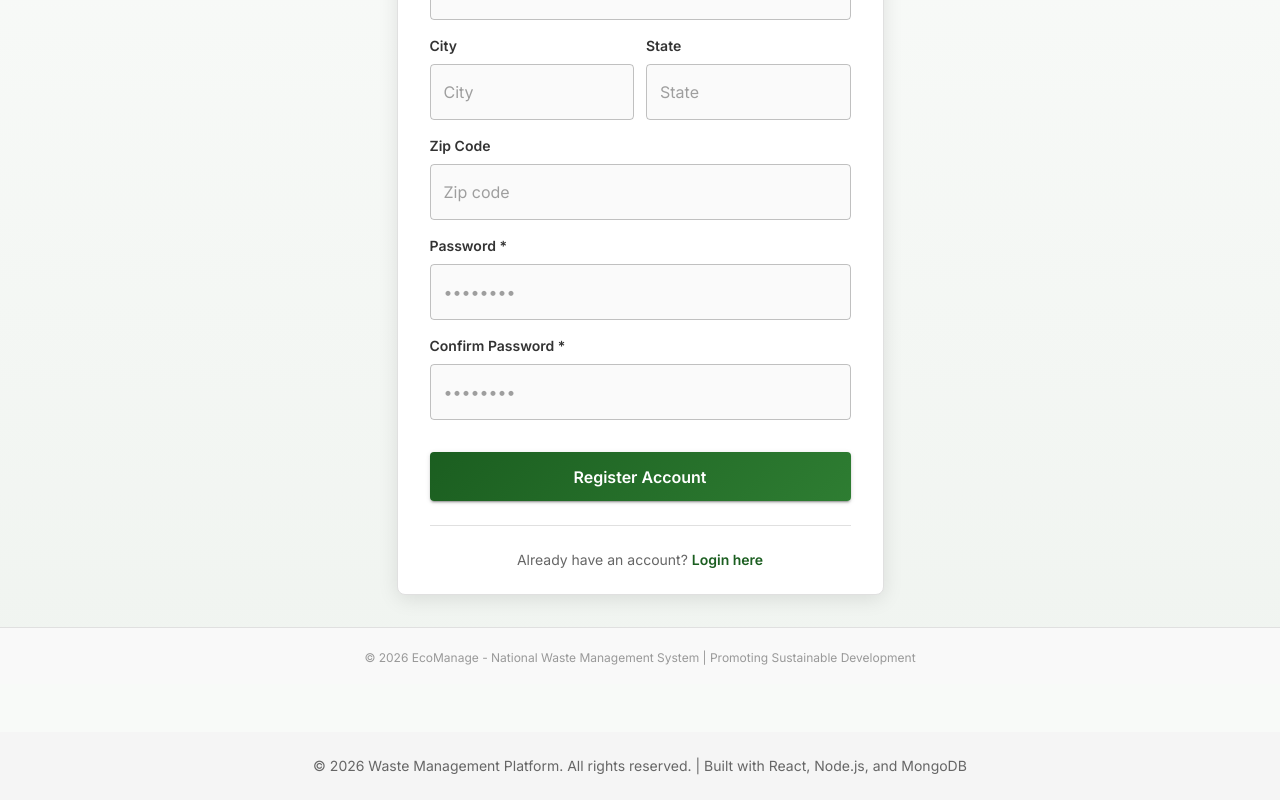
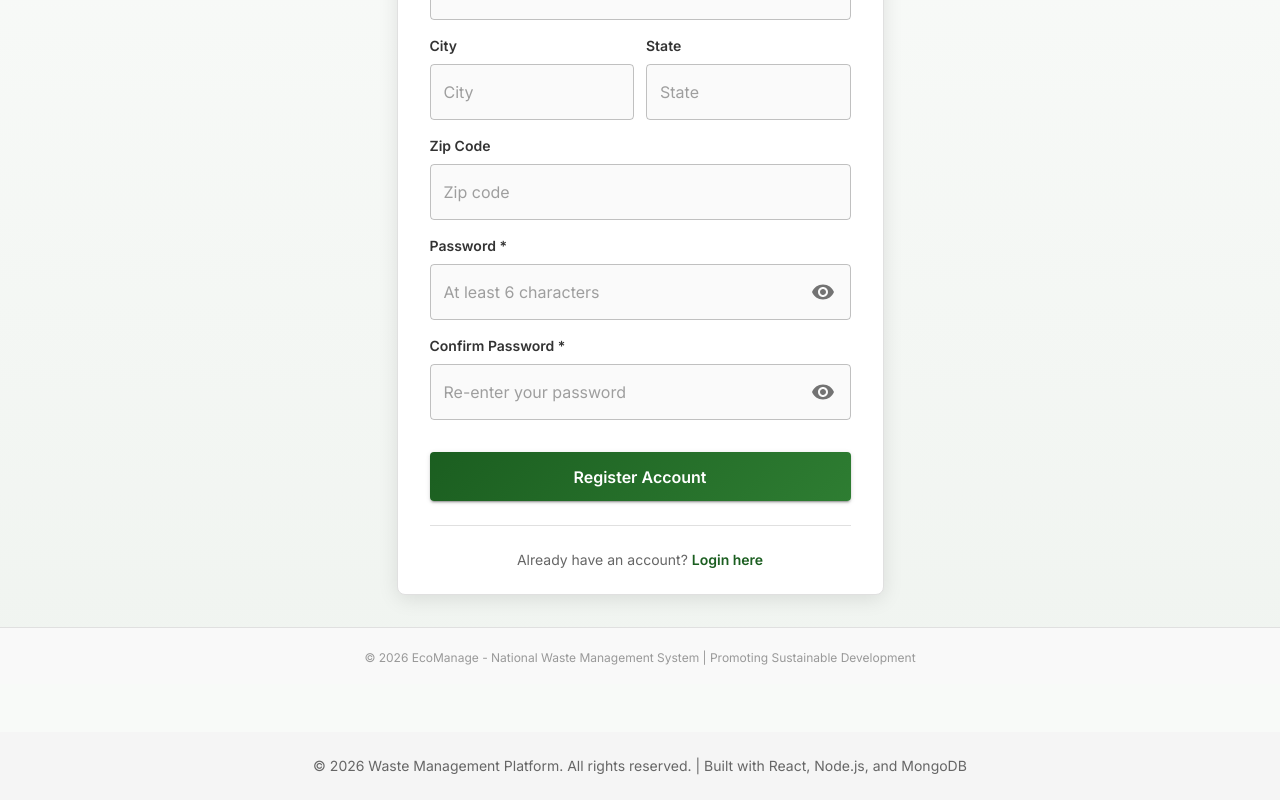
Before and after one commit to NextGen-Tech-Lab/waste-management-website, a React (Vite) app in the folder frontend/: page /register in a window 1280 px wide. Shown: the part 761-1561 px from the top of the page. Built offline with nearby package versions, Linux system fonts and the light colour scheme; no server answers.

Commit message:
fixed sign up issues
changes in profile reflect instantly now

```diff
--- a/frontend/src/pages/AdminDashboard.jsx
+++ b/frontend/src/pages/AdminDashboard.jsx
@@ -61,6 +61,24 @@ const closePathIfNeeded = (path) => {
   }
 
   return [...path, first];
+};
+
+const formatAddress = (addr) => {
+  if (!addr) return '';
+  if (typeof addr === 'string') return addr.trim();
+  if (typeof addr === 'object') {
+    const parts = [
+      addr.street,
+      addr.city,
+      addr.state,
+      addr.zipcode,
+      addr.country,
+    ]
+      .map((p) => (typeof p === 'string' ? p.trim() : ''))
+      .filter(Boolean);
+    return parts.join(', ');
+  }
+  return '';
 };
 
 const AdminDashboard = () => {
@@ -232,11 +250,7 @@ const AdminDashboard = () => {
     setProfileForm({
       name: user?.name || '',
       phone: user?.phone || '',
-      address:
-        user?.address?.street ||
-        (typeof user?.address === 'string' ? user.address : '') ||
-        [user?.address?.city, user?.address?.state, user?.address?.zipcode].filter(Boolean).join(', ') ||
-        '',
+      address: formatAddress(user?.address),
     });
     setProfileError('');
     setProfileSuccess('');
--- a/frontend/src/pages/ComplaintManagement.jsx
+++ b/frontend/src/pages/ComplaintManagement.jsx
@@ -528,6 +528,11 @@ const ComplaintManagement = () => {
         </DialogTitle>
         <Divider />
         <DialogContent sx={{ pt: 2 }}>
+          {message && (
+            <Alert severity={messageType} sx={{ mb: 2 }} onClose={() => setMessage('')}>
+              {message}
+            </Alert>
+          )}
           {!selectedComplaint && (
             <Stack spacing={2}>
               <FormControl fullWidth>
@@ -850,6 +855,11 @@ const ComplaintManagement = () => {
         </DialogTitle>
         <Divider />
         <DialogContent sx={{ pt: 2 }}>
+          {message && (
+            <Alert severity={messageType} sx={{ mb: 2 }} onClose={() => setMessage('')}>
+              {message}
+            </Alert>
+          )}
           {!selectedComplaint && (
             <Stack spacing={2}>
               <FormControl fullWidth>
--- a/frontend/src/pages/Login.jsx
+++ b/frontend/src/pages/Login.jsx
@@ -53,7 +53,7 @@ const Login = () => {
 
       navigate('/user/dashboard');
     } catch (err) {
-      setCitizenError(err.response?.data?.message || 'Invalid credentials. Please try again.');
+      setCitizenError(err.response?.data?.message || err.message || 'Invalid credentials. Please try again.');
     } finally {
       setLoading('citizen', false);
     }
@@ -80,7 +80,7 @@ const Login = () => {
       }
       navigate('/admin/dashboard');
     } catch (err) {
-      setAdminError(err.response?.data?.message || 'Invalid credentials. Please try again.');
+      setAdminError(err.response?.data?.message || err.message || 'Invalid credentials. Please try again.');
     } finally {
       setLoading('admin', false);
     }
--- a/frontend/src/pages/Register.jsx
+++ b/frontend/src/pages/Register.jsx
@@ -12,7 +12,11 @@ import {
   Grid,
   Divider,
   CircularProgress,
+  InputAdornment,
+  IconButton,
 } from '@mui/material';
+import VisibilityIcon from '@mui/icons-material/Visibility';
+import VisibilityOffIcon from '@mui/icons-material/VisibilityOff';
 import { useNavigate } from 'react-router-dom';
 import { useAuth } from '../utils/useAuth.js';
 import PersonAddIcon from '@mui/icons-material/PersonAdd';
@@ -35,6 +39,9 @@ const Register = () => {
   });
   const [error, setError] = useState('');
   const [loading, setLoading] = useState(false);
+  const [submitted, setSubmitted] = useState(false);
+  const [showPassword, setShowPassword] = useState(false);
+  const [showConfirmPassword, setShowConfirmPassword] = useState(false);
 
   const handleChange = (e) => {
     const { name, value } = e.target;
@@ -52,9 +59,26 @@ const Register = () => {
   const handleSubmit = async (e) => {
     e.preventDefault();
     setError('');
+    setSubmitted(true);
+
+    if (!formData.name.trim() || !formData.email.trim() || !formData.phone.trim() || !formData.password || !formData.confirmPassword) {
+      setError('Please fill in all required fields marked with *');
+      return;
+    }
+
+    if (formData.password.length < 6) {
+      setError('Password must be at least 6 characters long');
+      return;
+    }
 
     if (formData.password !== formData.confirmPassword) {
-      setError('Passwords do not match');
+      setError('Passwords do not match. Please ensure both password fields match exactly.');
+      return;
+    }
+
+    const cleanPhone = formData.phone.replace(/[^0-9]/g, '');
+    if (cleanPhone.length < 10) {
+      setError('Please enter a valid phone number (at least 10 digits).');
       return;
     }
 
@@ -62,16 +86,16 @@ const Register = () => {
 
     try {
       await register({
-        name: formData.name,
-        email: formData.email,
+        name: formData.name.trim(),
+        email: formData.email.trim(),
         password: formData.password,
-        phone: formData.phone,
+        phone: formData.phone.trim(),
         address: formData.address,
         role: 'user',
       });
       navigate('/user/dashboard');
     } catch (err) {
-      setError(err.response?.data?.message || 'Registration failed');
+      setError(err.response?.data?.message || err.message || 'Registration failed. Please try again.');
     } finally {
       setLoading(false);
     }
@@ -374,12 +398,32 @@ const Register = () => {
                         <TextField
                           fullWidth
                           name="password"
-                          type="password"
-                          placeholder="••••••••"
+                          type={showPassword ? 'text' : 'password'}
+                          placeholder="At least 6 characters"
                           value={formData.password}
                           onChange={handleChange}
                           required
                           disabled={loading}
+                          error={Boolean(submitted && formData.password.length < 6)}
+                          helperText={
+                            submitted && formData.password.length < 6
+                              ? 'Password must be at least 6 characters'
+                              : ''
+                          }
+                          InputProps={{
+                            endAdornment: (
+                              <InputAdornment position="end">
+                                <IconButton
+                                  onClick={() => setShowPassword(!showPassword)}
+                                  edge="end"
+                                  size="small"
+                                  aria-label="toggle password visibility"
+                                >
+                                  {showPassword ? <VisibilityOffIcon /> : <VisibilityIcon />}
+                                </IconButton>
+                              </InputAdornment>
+                            ),
+                          }}
                           sx={{
                             '& .MuiOutlinedInput-root': {
                               borderRadius: 1,
@@ -404,12 +448,49 @@ const Register = () => {
                         <TextField
                           fullWidth
                           name="confirmPassword"
-                          type="password"
-                          placeholder="••••••••"
+                          type={showConfirmPassword ? 'text' : 'password'}
+                          placeholder="Re-enter your password"
                           value={formData.confirmPassword}
                           onChange={handleChange}
                           required
                           disabled={loading}
+                          error={Boolean(
+                            (formData.confirmPassword && formData.password !== formData.confirmPassword) ||
+                            (submitted && formData.password !== formData.confirmPassword)
+                          )}
+                          helperText={
+                            (formData.confirmPassword && formData.password !== formData.confirmPassword) ||
+                            (submitted && formData.password !== formData.confirmPassword)
+                              ? '⚠️ Passwords do not match'
+                              : formData.confirmPassword && formData.password === formData.confirmPassword
+                              ? '✓ Passwords match'
+                              : ''
+                          }
+                          FormHelperTextProps={{
+                            sx: {
+                              color:
+                                (formData.confirmPassword && formData.password !== formData.confirmPassword) ||
+                                (submitted && formData.password !== formData.confirmPassword)
+                                  ? '#d32f2f !important'
+                                  : '#2e7d32 !important',
+                              fontWeight: '600',
+                              fontSize: '0.82rem',
+                            },
+                          }}
+                          InputProps={{
+                            endAdornment: (
+                              <InputAdornment position="end">
+                                <IconButton
+                                  onClick={() => setShowConfirmPassword(!showConfirmPassword)}
+                                  edge="end"
+                                  size="small"
+                                  aria-label="toggle confirm password visibility"
+                                >
+                                  {showConfirmPassword ? <VisibilityOffIcon /> : <VisibilityIcon />}
+                                </IconButton>
+                              </InputAdornment>
+                            ),
+                          }}
                           sx={{
                             '& .MuiOutlinedInput-root': {
                               borderRadius: 1,
@@ -425,6 +506,13 @@ const Register = () => {
                           }}
                         />
                       </Box>
+
+                      {/* Prominent Error Alert right above Register Button */}
+                      {error && (
+                        <Alert severity="error" sx={{ borderRadius: 1, fontWeight: '500' }}>
+                          {error}
+                        </Alert>
+                      )}
 
                       {/* Register Button */}
                       <Button
```
Also changed, not shown: frontend/src/context/AuthContext.jsx (+21 -9 lines), frontend/src/pages/UserDashboard.jsx (+55 -15 lines), 1 other file (tests, documents, lock files or other folders).
